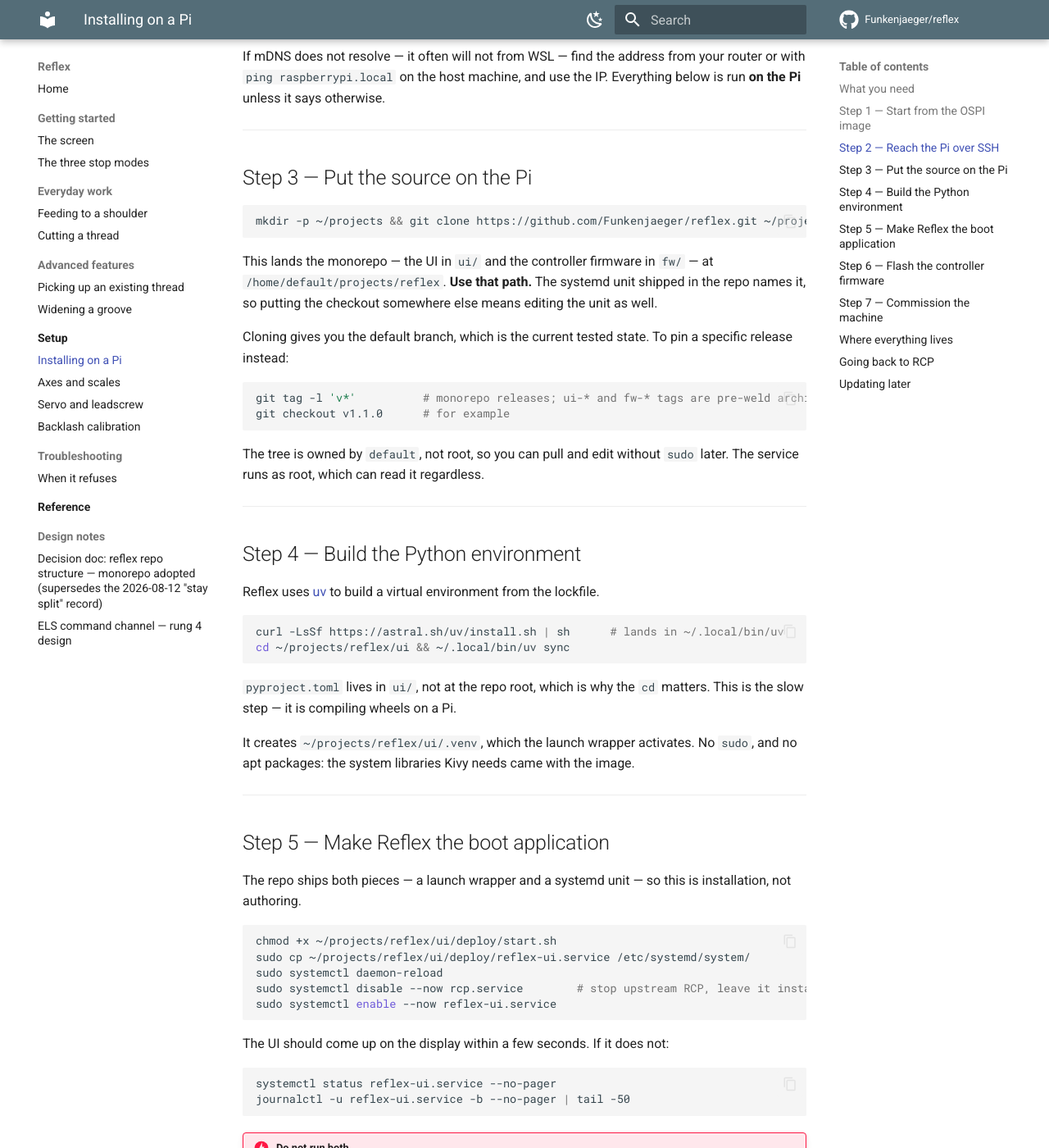
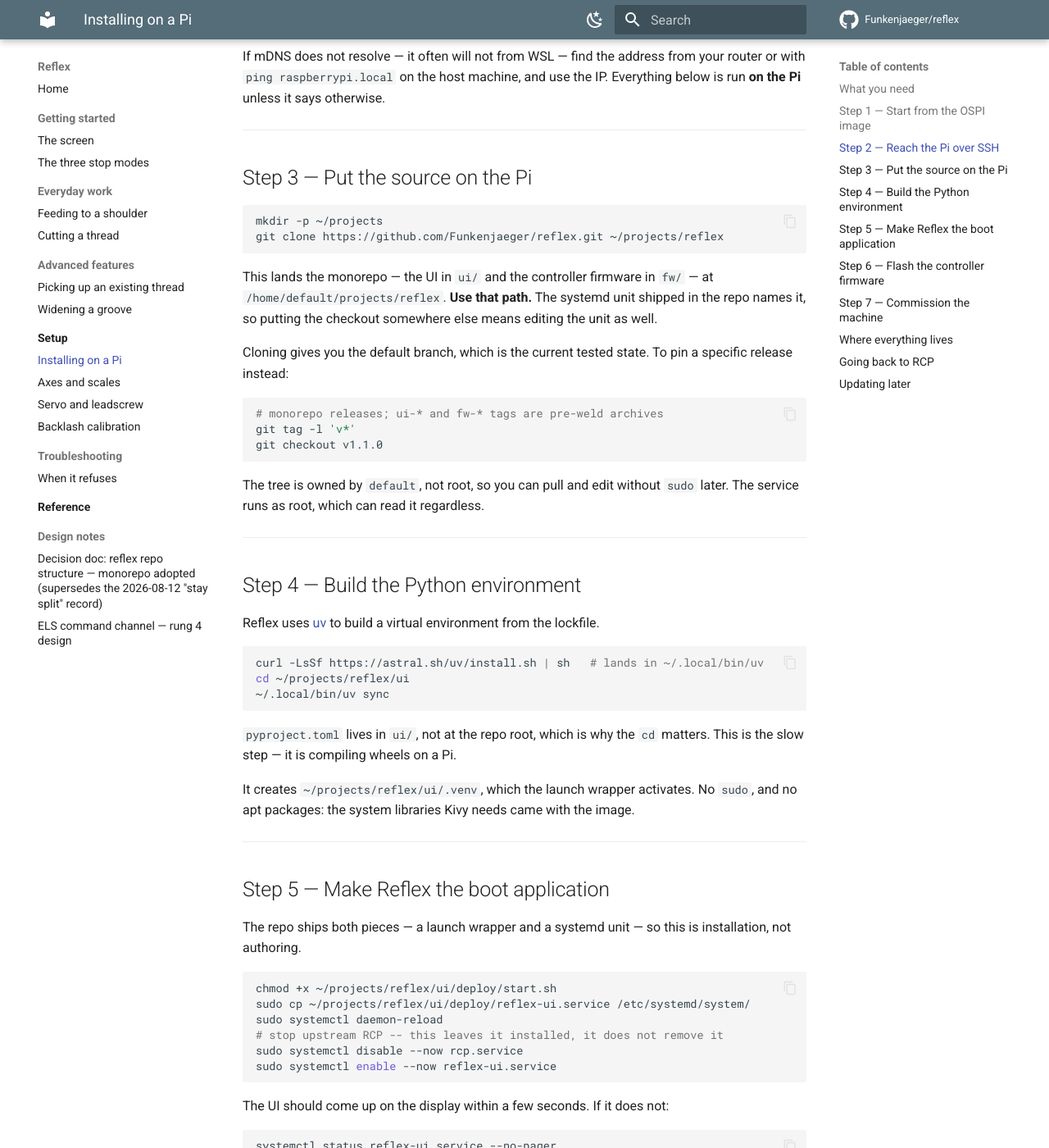
Before and after one commit to Funkenjaeger/reflex, an MkDocs documentation site: the page built from docs/setup/installing.md, in a window 1280 px wide and 1400 px high, scrolled down 2070 px. Shown: the whole window at 82% size. Built offline with MkDocs 1.6.1 and Material for MkDocs 9.7.7, drawn with Linux system fonts in a browser that asks for light colours; comment, search, counter and statistics services are not loaded.

Commit message:
docs: keep install commands inside the rendered width
Material scrolls a long code line rather than wrapping it, so the trailing
half is simply invisible to anyone scanning -- on a page whose whole purpose
is to be copied from. Four lines were over: the git clone (93 chars), the tag
listing, and two trailing comments.

The first version of the width check only measured lines starting with a
command prefix I had thought of, which is exactly how the 93-char clone got
past it. It now measures every line inside a fence.

Co-Authored-By: Claude Opus 5 <noreply@anthropic.com>

````diff
--- a/docs/setup/installing.md
+++ b/docs/setup/installing.md
@@ -83,7 +83,8 @@ IP. Everything below is run **on the Pi** unless it says otherwise.
 ## Step 3 — Put the source on the Pi
 
 ```bash
-mkdir -p ~/projects && git clone https://github.com/Funkenjaeger/reflex.git ~/projects/reflex
+mkdir -p ~/projects
+git clone https://github.com/Funkenjaeger/reflex.git ~/projects/reflex
 ```
 
 This lands the monorepo — the UI in `ui/` and the controller firmware in `fw/`
@@ -95,8 +96,9 @@ Cloning gives you the default branch, which is the current tested state. To pin
 a specific release instead:
 
 ```bash
-git tag -l 'v*'          # monorepo releases; ui-* and fw-* tags are pre-weld archives
-git checkout v1.1.0      # for example
+# monorepo releases; ui-* and fw-* tags are pre-weld archives
+git tag -l 'v*'
+git checkout v1.1.0
 ```
 
 The tree is owned by `default`, not root, so you can pull and edit without
@@ -110,8 +112,9 @@ Reflex uses [uv](https://docs.astral.sh/uv/) to build a virtual environment
 from the lockfile.
 
 ```bash
-curl -LsSf https://astral.sh/uv/install.sh | sh      # lands in ~/.local/bin/uv
-cd ~/projects/reflex/ui && ~/.local/bin/uv sync
+curl -LsSf https://astral.sh/uv/install.sh | sh   # lands in ~/.local/bin/uv
+cd ~/projects/reflex/ui
+~/.local/bin/uv sync
 ```
 
 `pyproject.toml` lives in `ui/`, not at the repo root, which is why the `cd`
@@ -132,7 +135,8 @@ installation, not authoring.
 chmod +x ~/projects/reflex/ui/deploy/start.sh
 sudo cp ~/projects/reflex/ui/deploy/reflex-ui.service /etc/systemd/system/
 sudo systemctl daemon-reload
-sudo systemctl disable --now rcp.service        # stop upstream RCP, leave it installed
+# stop upstream RCP -- this leaves it installed, it does not remove it
+sudo systemctl disable --now rcp.service
 sudo systemctl enable --now reflex-ui.service
 ```
 
@@ -253,7 +257,7 @@ checkout.
 
 ```bash
 cd ~/projects/reflex && git pull
-cd ui && ~/.local/bin/uv sync                    # only if dependencies changed
+cd ui && ~/.local/bin/uv sync   # only if dependencies changed
 sudo systemctl restart reflex-ui.service
 ```
 
````
